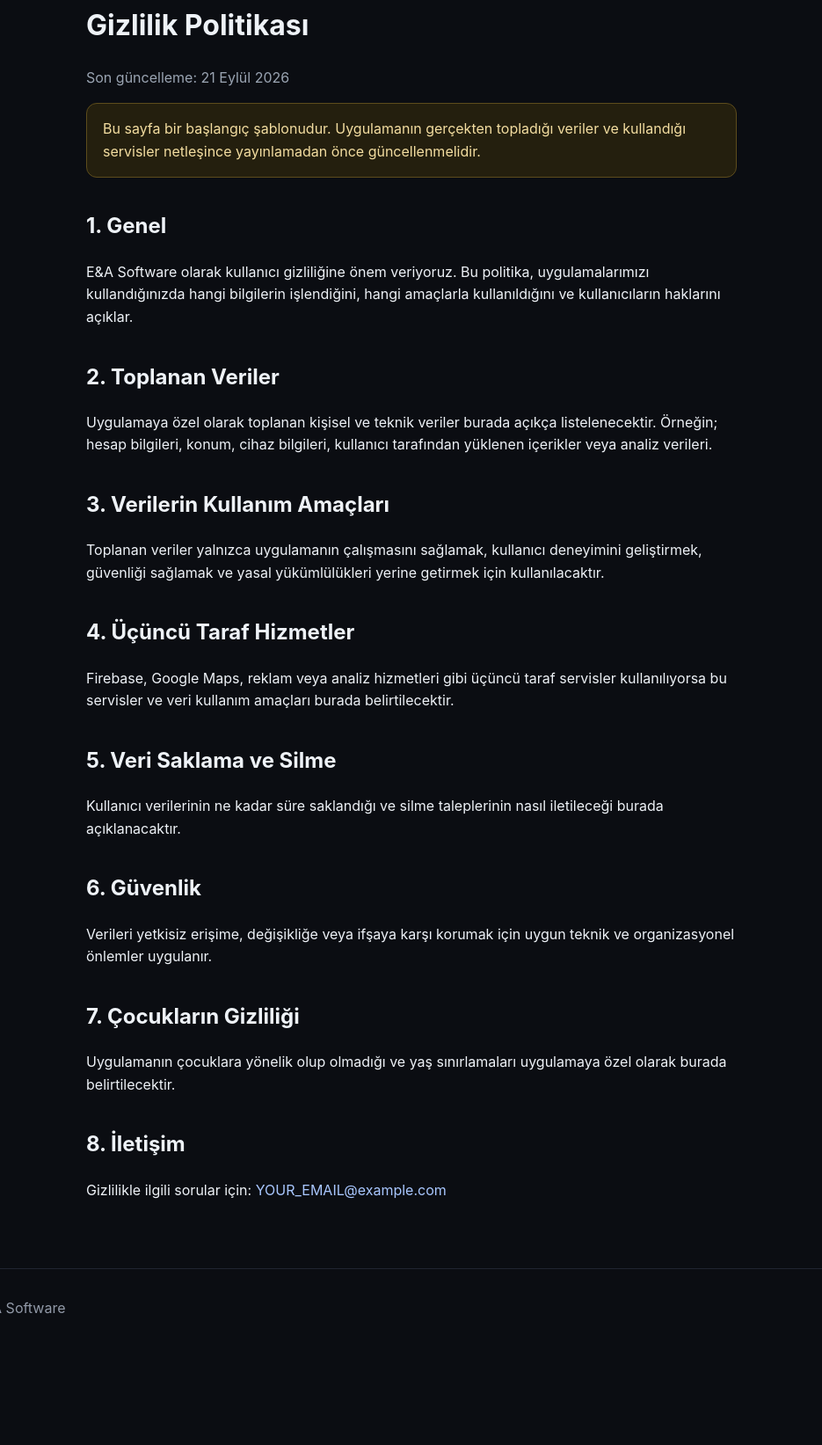
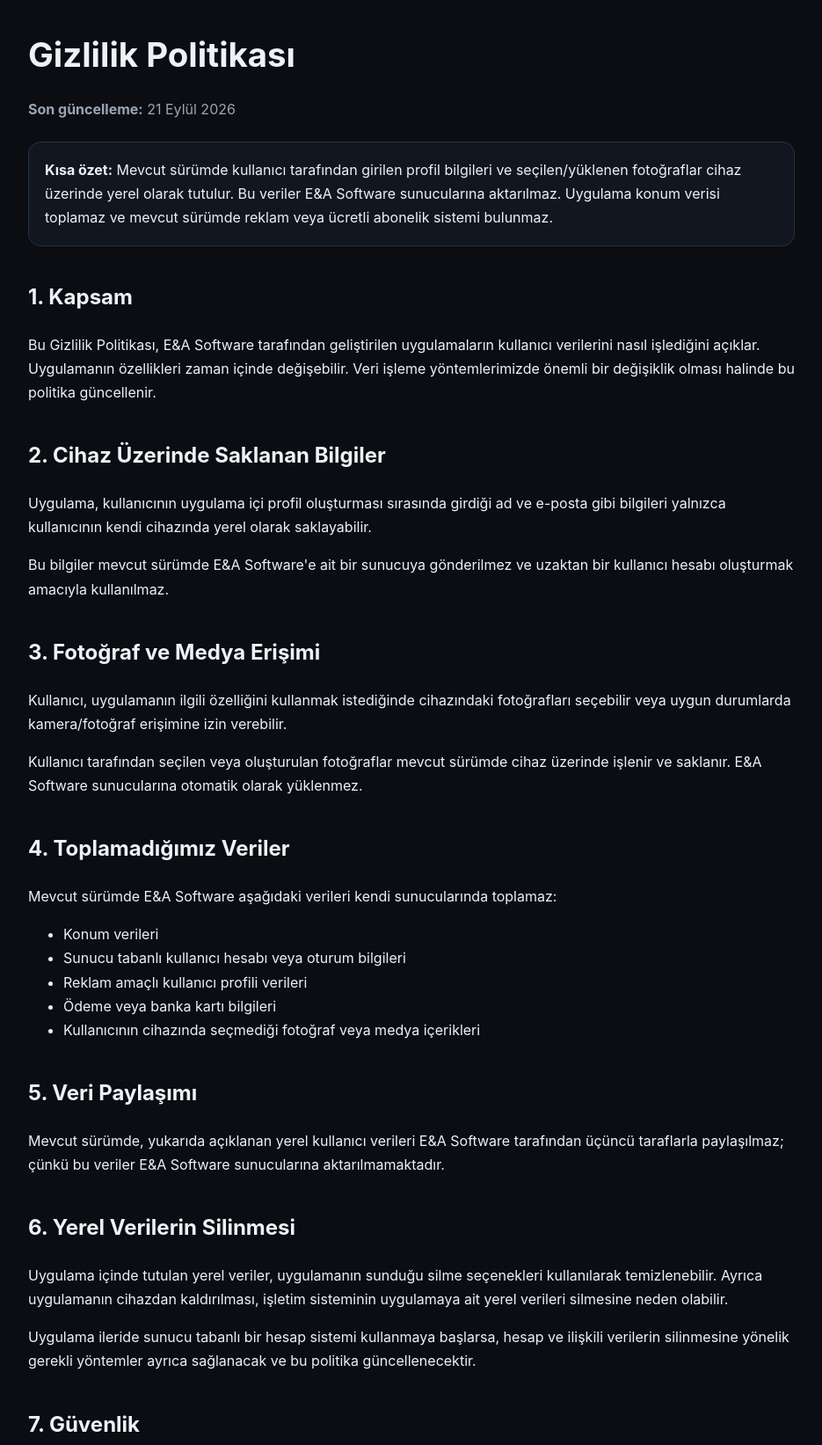
Before and after one commit to emirkls44/easoftware, a plain HTML site: page privacy.html in a window 1280 px wide. Shown: the part 141-1784 px from the top of the page at 88% size, without its empty margins (172-1107 px from the left). Before the commit the page ends 1674 px from the top, so only its background shows below. Drawn offline with Linux system fonts and the light colour scheme.

Commit message:
Update privacy.html

```diff
--- a/privacy.html
+++ b/privacy.html
@@ -5,73 +5,194 @@
   <meta name="viewport" content="width=device-width, initial-scale=1">
   <title>Gizlilik Politikası — E&A Software</title>
   <meta name="description" content="E&A Software gizlilik politikası.">
-  <link rel="stylesheet" href="styles.css">
+  <style>
+    * { box-sizing: border-box; }
+    body {
+      margin: 0;
+      font-family: Inter, system-ui, -apple-system, BlinkMacSystemFont, "Segoe UI", sans-serif;
+      background: #0b0d12;
+      color: #eef2f7;
+      line-height: 1.7;
+    }
+    header, main, footer {
+      max-width: 920px;
+      margin: auto;
+      padding-left: 24px;
+      padding-right: 24px;
+    }
+    header {
+      padding-top: 28px;
+      padding-bottom: 18px;
+      border-bottom: 1px solid #242a36;
+    }
+    header a, main a, footer a { color: #9fc2ff; }
+    main { padding-top: 44px; padding-bottom: 60px; }
+    h1 { font-size: 2.4rem; margin-bottom: 8px; }
+    h2 { margin-top: 38px; }
+    .updated { color: #9ba5b4; }
+    .box {
+      border: 1px solid #283142;
+      background: #111620;
+      border-radius: 14px;
+      padding: 18px;
+      margin: 22px 0;
+    }
+    .future {
+      border-left: 4px solid #6d7b91;
+      padding-left: 14px;
+      color: #c1c7d0;
+    }
+    code {
+      background: #151b25;
+      padding: 2px 6px;
+      border-radius: 6px;
+    }
+    footer {
+      border-top: 1px solid #242a36;
+      padding-top: 24px;
+      padding-bottom: 36px;
+      color: #9ba5b4;
+    }
+  </style>
 </head>
 <body>
-  <header class="nav">
-    <div class="brand"><a href="index.html">E&A Software</a></div>
-    <nav><a href="index.html">Ana Sayfa</a></nav>
+
+<header>
+  <strong>E&A Software</strong><br>
+  <a href="index.html">Ana Sayfa</a>
 </header>
 
-  <main class="policy">
+<main>
+  <!-- =========================================================
+       DÜZENLEME NOTU
+       İleride uygulamada bir özellik değiştiğinde ilgili bölümü
+       güncelleyin ve "Son güncelleme" tarihini değiştirin.
+       Reklam, ödeme, analitik veya bulut servisi eklenirse
+       bu sayfa ile Google Play Veri Güvenliği beyanı birlikte
+       güncellenmelidir.
+       ========================================================= -->
+
   <h1>Gizlilik Politikası</h1>
-    <p class="updated">Son güncelleme: 21 Eylül 2026</p>
+  <p class="updated"><strong>Son güncelleme:</strong> 21 Eylül 2026</p>
 
-    <div class="notice">
-      Bu sayfa bir başlangıç şablonudur. Uygulamanın gerçekten topladığı veriler ve kullandığı servisler netleşince
-      yayınlamadan önce güncellenmelidir.
+  <div class="box">
+    <strong>Kısa özet:</strong>
+    Mevcut sürümde kullanıcı tarafından girilen profil bilgileri ve seçilen/yüklenen fotoğraflar
+    cihaz üzerinde yerel olarak tutulur. Bu veriler E&A Software sunucularına aktarılmaz.
+    Uygulama konum verisi toplamaz ve mevcut sürümde reklam veya ücretli abonelik sistemi bulunmaz.
   </div>
 
-    <h2>1. Genel</h2>
+  <h2>1. Kapsam</h2>
   <p>
-      E&A Software olarak kullanıcı gizliliğine önem veriyoruz. Bu politika, uygulamalarımızı kullandığınızda
-      hangi bilgilerin işlendiğini, hangi amaçlarla kullanıldığını ve kullanıcıların haklarını açıklar.
+    Bu Gizlilik Politikası, E&A Software tarafından geliştirilen uygulamaların kullanıcı verilerini
+    nasıl işlediğini açıklar. Uygulamanın özellikleri zaman içinde değişebilir. Veri işleme
+    yöntemlerimizde önemli bir değişiklik olması halinde bu politika güncellenir.
   </p>
 
-    <h2>2. Toplanan Veriler</h2>
+  <h2>2. Cihaz Üzerinde Saklanan Bilgiler</h2>
   <p>
-      Uygulamaya özel olarak toplanan kişisel ve teknik veriler burada açıkça listelenecektir.
-      Örneğin; hesap bilgileri, konum, cihaz bilgileri, kullanıcı tarafından yüklenen içerikler veya analiz verileri.
+    Uygulama, kullanıcının uygulama içi profil oluşturması sırasında girdiği ad ve e-posta gibi
+    bilgileri yalnızca kullanıcının kendi cihazında yerel olarak saklayabilir.
+  </p>
+  <p>
+    Bu bilgiler mevcut sürümde E&A Software'e ait bir sunucuya gönderilmez ve uzaktan bir kullanıcı
+    hesabı oluşturmak amacıyla kullanılmaz.
   </p>
 
-    <h2>3. Verilerin Kullanım Amaçları</h2>
+  <h2>3. Fotoğraf ve Medya Erişimi</h2>
   <p>
-      Toplanan veriler yalnızca uygulamanın çalışmasını sağlamak, kullanıcı deneyimini geliştirmek,
-      güvenliği sağlamak ve yasal yükümlülükleri yerine getirmek için kullanılacaktır.
+    Kullanıcı, uygulamanın ilgili özelliğini kullanmak istediğinde cihazındaki fotoğrafları seçebilir
+    veya uygun durumlarda kamera/fotoğraf erişimine izin verebilir.
+  </p>
+  <p>
+    Kullanıcı tarafından seçilen veya oluşturulan fotoğraflar mevcut sürümde cihaz üzerinde işlenir
+    ve saklanır. E&A Software sunucularına otomatik olarak yüklenmez.
   </p>
 
-    <h2>4. Üçüncü Taraf Hizmetler</h2>
+  <h2>4. Toplamadığımız Veriler</h2>
+  <p>Mevcut sürümde E&A Software aşağıdaki verileri kendi sunucularında toplamaz:</p>
+  <ul>
+    <li>Konum verileri</li>
+    <li>Sunucu tabanlı kullanıcı hesabı veya oturum bilgileri</li>
+    <li>Reklam amaçlı kullanıcı profili verileri</li>
+    <li>Ödeme veya banka kartı bilgileri</li>
+    <li>Kullanıcının cihazında seçmediği fotoğraf veya medya içerikleri</li>
+  </ul>
+
+  <h2>5. Veri Paylaşımı</h2>
   <p>
-      Firebase, Google Maps, reklam veya analiz hizmetleri gibi üçüncü taraf servisler kullanılıyorsa
-      bu servisler ve veri kullanım amaçları burada belirtilecektir.
+    Mevcut sürümde, yukarıda açıklanan yerel kullanıcı verileri E&A Software tarafından üçüncü
+    taraflarla paylaşılmaz; çünkü bu veriler E&A Software sunucularına aktarılmamaktadır.
   </p>
 
-    <h2>5. Veri Saklama ve Silme</h2>
+  <h2>6. Yerel Verilerin Silinmesi</h2>
   <p>
-      Kullanıcı verilerinin ne kadar süre saklandığı ve silme taleplerinin nasıl iletileceği burada açıklanacaktır.
+    Uygulama içinde tutulan yerel veriler, uygulamanın sunduğu silme seçenekleri kullanılarak
+    temizlenebilir. Ayrıca uygulamanın cihazdan kaldırılması, işletim sisteminin uygulamaya ait yerel
+    verileri silmesine neden olabilir.
+  </p>
+  <p>
+    Uygulama ileride sunucu tabanlı bir hesap sistemi kullanmaya başlarsa, hesap ve ilişkili verilerin
+    silinmesine yönelik gerekli yöntemler ayrıca sağlanacak ve bu politika güncellenecektir.
   </p>
 
-    <h2>6. Güvenlik</h2>
+  <h2>7. Güvenlik</h2>
   <p>
-      Verileri yetkisiz erişime, değişikliğe veya ifşaya karşı korumak için uygun teknik ve organizasyonel
-      önlemler uygulanır.
+    Uygulama verilerinin cihaz üzerinde tutulduğu mevcut yapıda, cihazın güvenliği büyük ölçüde
+    kullanıcının cihaz güvenliği ve işletim sistemi korumalarına bağlıdır. Uygulamada yeni veri
+    aktarımı veya sunucu özellikleri eklenmesi halinde uygun teknik güvenlik önlemleri uygulanacaktır.
   </p>
 
-    <h2>7. Çocukların Gizliliği</h2>
+  <h2>8. Çocukların Gizliliği</h2>
   <p>
-      Uygulamanın çocuklara yönelik olup olmadığı ve yaş sınırlamaları uygulamaya özel olarak burada belirtilecektir.
+    Uygulama özellikle çocuklara yönelik olarak tasarlanmamıştır. Uygulamanın hedef kitlesi veya yaş
+    kapsamı ileride değişirse bu politika buna göre güncellenecektir.
   </p>
 
-    <h2>8. İletişim</h2>
+  <h2>9. Gelecekte Eklenebilecek Özellikler</h2>
+  <div class="future">
     <p>
-      Gizlilikle ilgili sorular için:
-      <a href="mailto:YOUR_EMAIL@example.com">YOUR_EMAIL@example.com</a>
+      Mevcut sürümde reklam, premium üyelik veya uygulama içi ödeme sistemi aktif değildir.
+      İleride bu özelliklerden biri eklenirse, ilgili reklam/ödeme sağlayıcıları, işlenen veri türleri,
+      kullanım amaçları ve kullanıcı seçenekleri bu politikaya eklenmeden özellik yayına alınmamalıdır.
     </p>
+  </div>
+
+  <h2>10. Üçüncü Taraf Hizmetler</h2>
+  <p>
+    Mevcut sürümde Firebase, Google Maps veya reklam SDK'ları kullanılmamaktadır.
+    İleride bir üçüncü taraf SDK veya hizmet eklenirse, ilgili sağlayıcının veri işleme uygulamaları
+    bu politikada belirtilecektir.
+  </p>
+
+  <h2>11. Politika Değişiklikleri</h2>
+  <p>
+    Bu Gizlilik Politikası uygulamadaki yeni özellikler, veri işleme yöntemleri veya yasal gereklilikler
+    nedeniyle zaman zaman güncellenebilir. Güncel sürüm her zaman bu sayfada yayınlanır ve
+    “Son güncelleme” tarihi değiştirilir.
+  </p>
+
+  <h2>12. İletişim</h2>
+  <p>
+    Gizlilikle ilgili sorularınız için bizimle şu adresten iletişime geçebilirsiniz:
+    <a href="mailto:SUPPORT_EMAIL">SUPPORT_EMAIL</a>
+  </p>
+
+  <!-- =========================================================
+       GELECEKTE ÖZELLİK EKLERKEN KONTROL LİSTESİ
+       1) Son güncelleme tarihini değiştir.
+       2) Yeni veri türünü ilgili bölüme ekle.
+       3) Üçüncü taraf SDK varsa adını ekle.
+       4) Reklam varsa reklam sağlayıcısını belirt.
+       5) Premium/ödeme varsa ödeme sağlayıcısını belirt.
+       6) Sunucu/login eklenirse hesap silme bölümünü güncelle.
+       7) Google Play Console > Data safety beyanını da güncelle.
+       ========================================================= -->
 </main>
 
 <footer>
-    <span>© 2026 E&A Software</span>
-    <a href="index.html">Ana Sayfa</a>
+  © 2026 E&A Software
 </footer>
+
 </body>
 </html>
```
Lines whose indentation alone changed are shown as unchanged.
